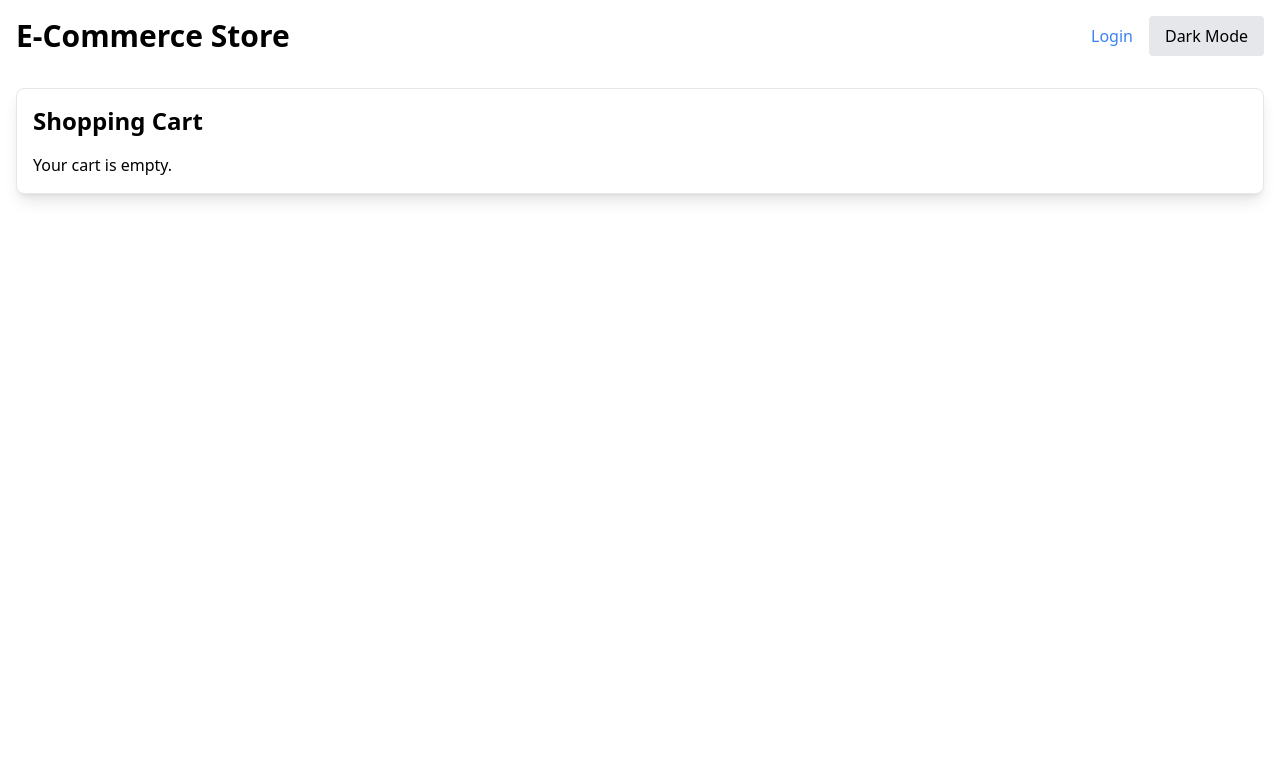
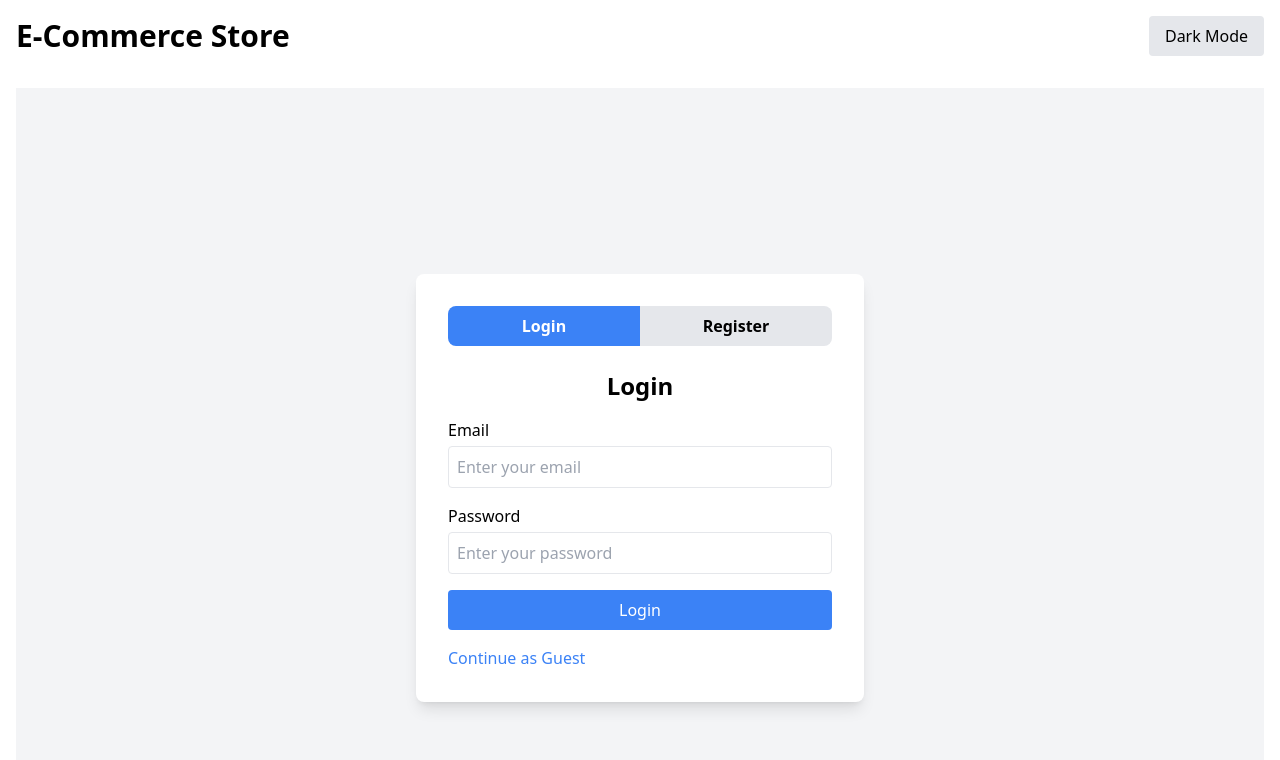
Before and after one commit to graffiti75/E-Co, a React (Vite) app: page /register#/auth in a window 1280 px wide. Shown: the top 760 px of the page. Built offline with nearby package versions, Linux system fonts and the light colour scheme.

Commit message:
Auth logic improved

```diff
--- a/package.json
+++ b/package.json
@@ -9,7 +9,7 @@
 		"lint": "eslint .",
 		"preview": "vite preview",
 		"predeploy": "npm run build",
-		"deploy": "gh-pages -d dist -m 'Dark Mode automatically set based on user system settings'"
+		"deploy": "gh-pages -d dist -m '< add commit message >'"
 	},
 	"dependencies": {
 		"react": "^19.0.0",
--- a/src/App.tsx
+++ b/src/App.tsx
@@ -1,16 +1,17 @@
-import React, { useState } from "react";
-import { Routes, Route } from "react-router-dom";
+import React, { useState, useContext } from "react";
+import { Routes, Route, Navigate } from "react-router-dom";
+import ProductList from "./ProductList";
 import ProductDetails from "./ProductDetails";
 import Cart from "./Cart";
 import Checkout from "./Checkout";
-import Login from "./Login";
-import Register from "./Register";
+import AuthScreen from "./AuthScreen";
+import Header from "./Header";
 import { Product, CartItem } from "./types";
-import Header from "./Header";
-import ProductList from "./ProductList";
+import { AuthContext } from "./AuthContext";
 
 const App: React.FC = () => {
 	const [cart, setCart] = useState<CartItem[]>([]);
+	const { user } = useContext(AuthContext);
 
 	const addToCart = (product: Product) => {
 		const existingItem = cart.find(
@@ -54,29 +55,49 @@ const App: React.FC = () => {
 			<div className="container mx-auto p-4">
 				<Header />
 				<Routes>
+					<Route path="/auth" element={<AuthScreen />} />
 					<Route
 						path="/"
-						element={<ProductList addToCart={addToCart} />}
+						element={
+							user ? (
+								<ProductList addToCart={addToCart} />
+							) : (
+								<Navigate to="/auth" />
+							)
+						}
 					/>
 					<Route
 						path="/products/:id"
-						element={<ProductDetails addToCart={addToCart} />}
+						element={
+							user ? (
+								<ProductDetails addToCart={addToCart} />
+							) : (
+								<Navigate to="/auth" />
+							)
+						}
 					/>
 					<Route
 						path="/checkout"
 						element={
-							<Checkout cartItems={cart} clearCart={clearCart} />
+							user ? (
+								<Checkout
+									cartItems={cart}
+									clearCart={clearCart}
+								/>
+							) : (
+								<Navigate to="/auth" />
+							)
 						}
 					/>
-					<Route path="/login" element={<Login />} />
-					<Route path="/register" element={<Register />} />
 				</Routes>
+				{user && (
 					<Cart
 						cartItems={cart}
 						updateQuantity={updateQuantity}
 						removeFromCart={removeFromCart}
 						clearCart={clearCart}
 					/>
+				)}
 			</div>
 		</div>
 	);
--- a/src/AuthContext.tsx
+++ b/src/AuthContext.tsx
@@ -7,35 +7,59 @@ export interface User {
 
 export const AuthContext = createContext<{
 	user: User | null;
-	login: (username: string, email: string) => void;
-	register: (username: string, email: string, password: string) => void;
+	login: (username: string, email: string) => boolean;
+	register: (username: string, email: string, password: string) => boolean;
 	logout: () => void;
+	error: string | null;
 }>({
 	user: null,
-	login: () => {},
-	register: () => {},
+	login: () => false,
+	register: () => false,
 	logout: () => {},
+	error: null,
 });
 
 export const AuthProvider: React.FC<{ children: React.ReactNode }> = ({
 	children,
 }) => {
 	const [user, setUser] = useState<User | null>(null);
+	const [error, setError] = useState<string | null>(null);
 
-	const login = (username: string, email: string) => {
-		setUser({ username, email });
+	const login = (email: string, password: string) => {
+		if (!email || !password) {
+			setError("Email and password are required");
+			return false;
+		}
+		if (password.length < 6) {
+			setError("Password must be at least 6 characters");
+			return false;
+		}
+		setError(null);
+		setUser({ username: "User", email });
+		return true;
 	};
 
 	const register = (username: string, email: string, password: string) => {
+		if (!username || !email || !password) {
+			setError("All fields are required");
+			return false;
+		}
+		if (password.length < 6) {
+			setError("Password must be at least 6 characters");
+			return false;
+		}
+		setError(null);
 		setUser({ username, email });
+		return true;
 	};
 
 	const logout = () => {
 		setUser(null);
+		setError(null);
 	};
 
 	return (
-		<AuthContext.Provider value={{ user, login, register, logout }}>
+		<AuthContext.Provider value={{ user, login, register, logout, error }}>
 			{children}
 		</AuthContext.Provider>
 	);
--- /dev/null
+++ b/src/AuthScreen.tsx
@@ -0,0 +1,46 @@
+import React, { useState } from "react";
+import { Link } from "react-router-dom";
+import Login from "./Login";
+import Register from "./Register";
+
+const AuthScreen: React.FC = () => {
+	const [activeTab, setActiveTab] = useState<"login" | "register">("login");
+
+	return (
+		<div className="min-h-screen flex items-center justify-center bg-gray-100 dark:bg-gray-900">
+			<div className="bg-white dark:bg-gray-800 p-8 rounded-lg shadow-lg w-full max-w-md">
+				<div className="flex mb-6">
+					<button
+						className={`flex-1 py-2 text-center font-semibold ${
+							activeTab === "login"
+								? "bg-blue-500 text-white dark:bg-blue-600"
+								: "bg-gray-200 dark:bg-gray-700 text-black dark:text-white"
+						} rounded-l-lg`}
+						onClick={() => setActiveTab("login")}
+					>
+						Login
+					</button>
+					<button
+						className={`flex-1 py-2 text-center font-semibold ${
+							activeTab === "register"
+								? "bg-blue-500 text-white dark:bg-blue-600"
+								: "bg-gray-200 dark:bg-gray-700 text-black dark:text-white"
+						} rounded-r-lg`}
+						onClick={() => setActiveTab("register")}
+					>
+						Register
+					</button>
+				</div>
+				{activeTab === "login" ? <Login /> : <Register />}
+				<Link
+					to="/"
+					className="text-blue-500 dark:text-blue-400 hover:underline mt-4 inline-block"
+				>
+					Continue as Guest
+				</Link>
+			</div>
+		</div>
+	);
+};
+
+export default AuthScreen;
--- a/src/Header.tsx
+++ b/src/Header.tsx
@@ -1,11 +1,17 @@
 import React, { useContext } from "react";
-import { Link } from "react-router-dom";
+import { Link, useNavigate } from "react-router-dom";
 import { DarkModeContext } from "./DarkModeContext";
 import { AuthContext } from "./AuthContext";
 
 const Header: React.FC = () => {
 	const { isDarkMode, toggleDarkMode } = useContext(DarkModeContext);
 	const { user, logout } = useContext(AuthContext);
+	const navigate = useNavigate();
+
+	const handleLogout = () => {
+		logout();
+		navigate("/auth");
+	};
 
 	return (
 		<div className="flex justify-between items-center mb-8">
@@ -18,19 +24,12 @@ const Header: React.FC = () => {
 						</span>
 						<button
 							className="bg-red-500 text-white px-4 py-2 rounded hover:bg-red-600 dark:bg-red-600 dark:hover:bg-red-700"
-							onClick={logout}
+							onClick={handleLogout}
 						>
 							Logout
 						</button>
 					</>
-				) : (
-					<Link
-						to="/login"
-						className="text-blue-500 dark:text-blue-400 hover:underline"
-					>
-						Login
-					</Link>
-				)}
+				) : null}
 				<button
 					className="bg-gray-200 dark:bg-gray-700 text-black dark:text-white px-4 py-2 rounded hover:bg-gray-300 dark:hover:bg-gray-600"
 					onClick={toggleDarkMode}
--- a/src/Login.tsx
+++ b/src/Login.tsx
@@ -1,53 +1,52 @@
 import React, { useState, useContext } from "react";
-import { Link, useNavigate } from "react-router-dom";
+import { useNavigate } from "react-router-dom";
 import { AuthContext } from "./AuthContext";
 
 const Login: React.FC = () => {
 	const [email, setEmail] = useState("");
 	const [password, setPassword] = useState("");
-	const { login } = useContext(AuthContext);
+	const { login, error } = useContext(AuthContext);
 	const navigate = useNavigate();
 
 	const handleSubmit = () => {
-		if (email && password) {
-			login("User", email); // Mock login
+		if (login(email, password)) {
 			navigate("/");
 		}
 	};
 
 	return (
-		<div className="container mx-auto p-4 bg-white dark:bg-gray-900 text-black dark:text-white">
-			<h2 className="text-2xl font-bold mb-4">Login</h2>
+		<div className="text-black dark:text-white">
+			<h2 className="text-2xl font-bold mb-4 text-center">Login</h2>
+			{error && (
+				<p className="text-red-500 dark:text-red-400 mb-4">{error}</p>
+			)}
+			<div className="mb-4">
+				<label className="block mb-1">Email</label>
 				<input
 					type="email"
-				placeholder="Email"
+					placeholder="Enter your email"
 					value={email}
 					onChange={(e) => setEmail(e.target.value)}
-				className="w-full p-2 mb-4 border rounded bg-white dark:bg-gray-700 text-black dark:text-white"
+					className="w-full p-2 border rounded bg-white dark:bg-gray-700 text-black dark:text-white"
 				/>
+			</div>
+			<div className="mb-4">
+				<label className="block mb-1">Password</label>
 				<input
 					type="password"
-				placeholder="Password"
+					placeholder="Enter your password"
 					value={password}
 					onChange={(e) => setPassword(e.target.value)}
-				className="w-full p-2 mb-4 border rounded bg-white dark:bg-gray-700 text-black dark:text-white"
+					className="w-full p-2 border rounded bg-white dark:bg-gray-700 text-black dark:text-white"
 				/>
+			</div>
 			<button
-				className="bg-blue-500 text-white px-4 py-2 rounded hover:bg-blue-600 dark:bg-blue-600 dark:hover:bg-blue-700"
+				className="w-full bg-blue-500 text-white px-4 py-2 rounded hover:bg-blue-600 dark:bg-blue-600 dark:hover:bg-blue-700"
 				onClick={handleSubmit}
 				disabled={!email || !password}
 			>
 				Login
 			</button>
-			<p className="mt-4">
-				Don't have an account?{" "}
-				<Link
-					to="/register"
-					className="text-blue-500 dark:text-blue-400 hover:underline"
-				>
-					Register
-				</Link>
-			</p>
 		</div>
 	);
 };
--- a/src/Register.tsx
+++ b/src/Register.tsx
@@ -1,61 +1,63 @@
 import React, { useState, useContext } from "react";
-import { Link, useNavigate } from "react-router-dom";
+import { useNavigate } from "react-router-dom";
 import { AuthContext } from "./AuthContext";
 
 const Register: React.FC = () => {
 	const [username, setUsername] = useState("");
 	const [email, setEmail] = useState("");
 	const [password, setPassword] = useState("");
-	const { register } = useContext(AuthContext);
+	const { register, error } = useContext(AuthContext);
 	const navigate = useNavigate();
 
 	const handleSubmit = () => {
-		if (username && email && password) {
-			register(username, email, password); // Mock register
+		if (register(username, email, password)) {
 			navigate("/");
 		}
 	};
 
 	return (
-		<div className="container mx-auto p-4 bg-white dark:bg-gray-900 text-black dark:text-white">
-			<h2 className="text-2xl font-bold mb-4">Register</h2>
+		<div className="text-black dark:text-white">
+			<h2 className="text-2xl font-bold mb-4 text-center">Register</h2>
+			{error && (
+				<p className="text-red-500 dark:text-red-400 mb-4">{error}</p>
+			)}
+			<div className="mb-4">
+				<label className="block mb-1">Username</label>
 				<input
 					type="text"
-				placeholder="Username"
+					placeholder="Enter your username"
 					value={username}
 					onChange={(e) => setUsername(e.target.value)}
-				className="w-full p-2 mb-4 border rounded bg-white dark:bg-gray-700 text-black dark:text-white"
+					className="w-full p-2 border rounded bg-white dark:bg-gray-700 text-black dark:text-white"
 				/>
+			</div>
+			<div className="mb-4">
+				<label className="block mb-1">Email</label>
 				<input
 					type="email"
-				placeholder="Email"
+					placeholder="Enter your email"
 					value={email}
 					onChange={(e) => setEmail(e.target.value)}
-				className="w-full p-2 mb-4 border rounded bg-white dark:bg-gray-700 text-black dark:text-white"
+					className="w-full p-2 border rounded bg-white dark:bg-gray-700 text-black dark:text-white"
 				/>
+			</div>
+			<div className="mb-4">
+				<label className="block mb-1">Password</label>
 				<input
 					type="password"
-				placeholder="Password"
+					placeholder="Enter your password"
 					value={password}
 					onChange={(e) => setPassword(e.target.value)}
-				className="w-full p-2 mb-4 border rounded bg-white dark:bg-gray-700 text-black dark:text-white"
+					className="w-full p-2 border rounded bg-white dark:bg-gray-700 text-black dark:text-white"
 				/>
+			</div>
 			<button
-				className="bg-blue-500 text-white px-4 py-2 rounded hover:bg-blue-600 dark:bg-blue-600 dark:hover:bg-blue-700"
+				className="w-full bg-blue-500 text-white px-4 py-2 rounded hover:bg-blue-600 dark:bg-blue-600 dark:hover:bg-blue-700"
 				onClick={handleSubmit}
 				disabled={!username || !email || !password}
 			>
 				Register
 			</button>
-			<p className="mt-4">
-				Already have an account?{" "}
-				<Link
-					to="/login"
-					className="text-blue-500 dark:text-blue-400 hover:underline"
-				>
-					Login
-				</Link>
-			</p>
 		</div>
 	);
 };
```
Lines whose indentation alone changed are shown as unchanged.
